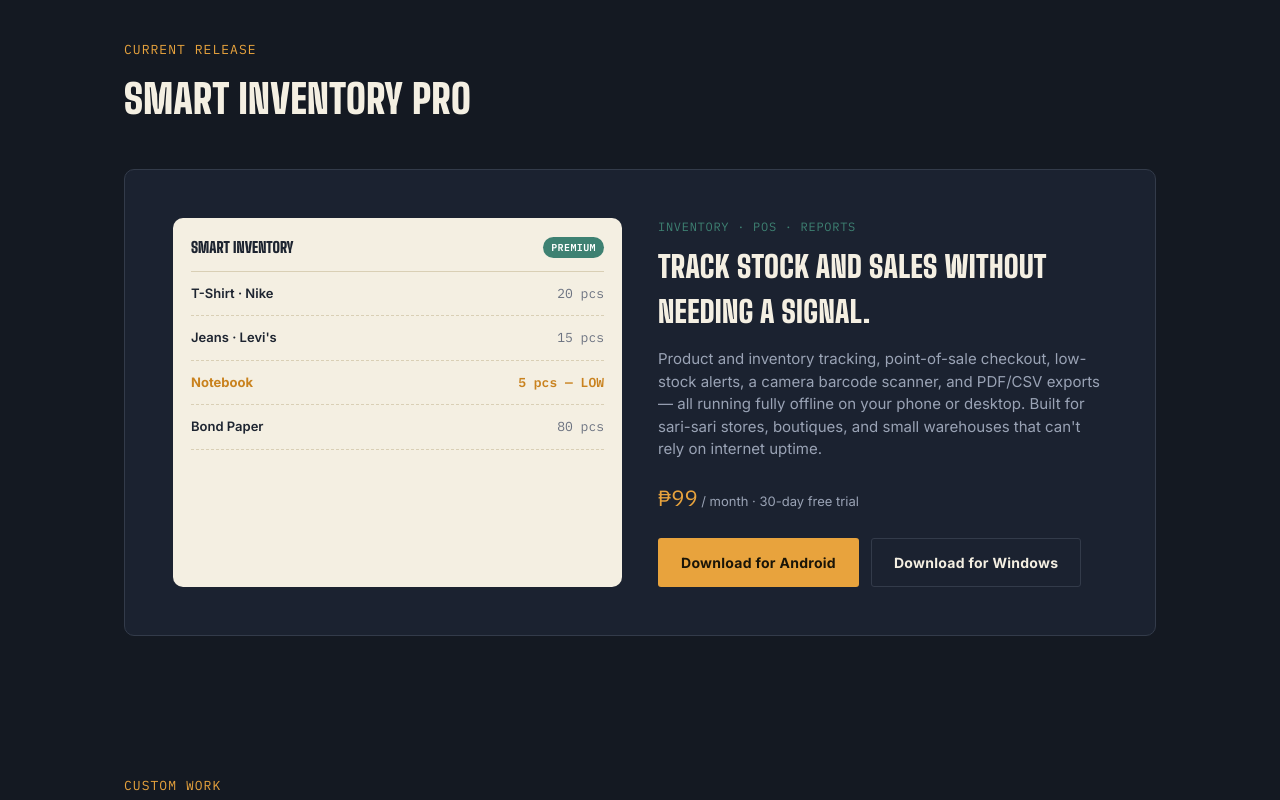
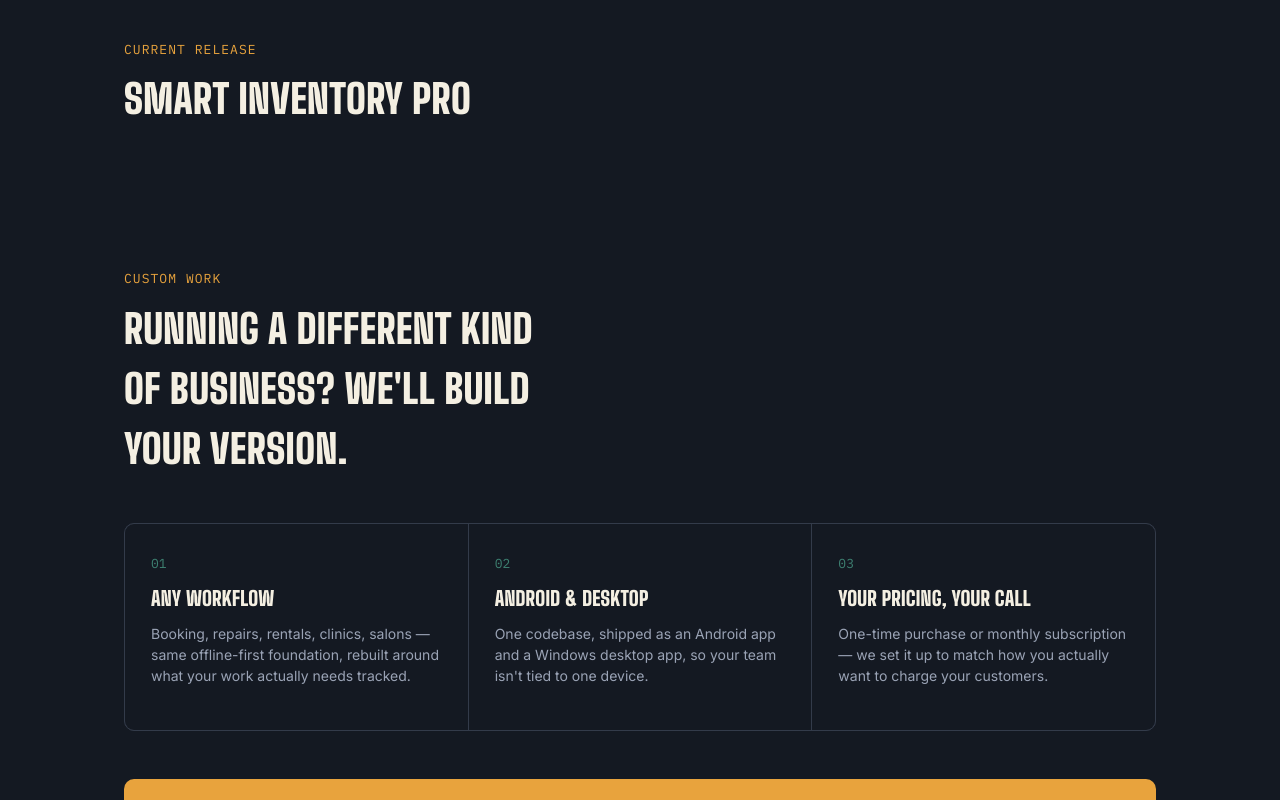
Before and after one commit to riskpilot10-ui/badaai-website, a plain HTML site: page index.html in a window 1280 px wide. Shown: the part 1360-2160 px from the top of the page. Drawn offline with Linux system fonts and the light colour scheme; no server answers.

Commit message:
Refactor app card to dynamic loading and enhance tracking
Removed static app card details and replaced with a dynamic apps container. Updated trackEvent function to accept extra data for tracking.

```diff
--- a/index.html
+++ b/index.html
@@ -566,33 +566,9 @@
     <div class="section-label">Current Release</div>
     <h2>Smart Inventory Pro</h2>
 
-    <div class="app-card">
-      <div class="mockup">
-        <div class="mockup-bar">
-          Smart Inventory
-          <span class="badge-mini">PREMIUM</span>
-        </div>
-        <div class="mockup-row"><span class="n">T-Shirt · Nike</span><span class="s">20 pcs</span></div>
-        <div class="mockup-row"><span class="n">Jeans · Levi's</span><span class="s">15 pcs</span></div>
-        <div class="mockup-row"><span class="n low">Notebook</span><span class="s low">5 pcs — LOW</span></div>
-        <div class="mockup-row"><span class="n">Bond Paper</span><span class="s">80 pcs</span></div>
-      </div>
-
-      <div class="app-info">
-        <div class="app-eyebrow">Inventory · POS · Reports</div>
-        <h3>Track stock and sales without needing a signal.</h3>
-        <p>
-          Product and inventory tracking, point-of-sale checkout, low-stock
-          alerts, a camera barcode scanner, and PDF/CSV exports — all running
-          fully offline on your phone or desktop. Built for sari-sari stores,
-          boutiques, and small warehouses that can't rely on internet uptime.
-        </p>
-        <div class="app-price">₱99<span> / month · 30-day free trial</span></div>
-        <div class="app-ctas">
-          <a href="https://github.com/riskpilot10-ui/smart-inventory-pro/releases/latest" class="btn btn-primary" onclick="trackEvent('download_apk')">Download for Android</a>
-          <a href="https://github.com/riskpilot10-ui/smart-inventory-pro/releases/latest" class="btn btn-ghost" onclick="trackEvent('download_exe')">Download for Windows</a>
-        </div>
-      </div>
+    <!-- Dynamic Apps Container -->
+    <div id="apps-container">
+      <!-- Auto-loaded from apps/manifest.json -->
     </div>
   </section>
 </div>
@@ -660,19 +636,29 @@
   </div>
 </footer>
 
+<!-- Tracking Script -->
 <script>
-function trackEvent(eventName) {
+function trackEvent(eventName, extraData) {
     try {
+        const payload = { event: eventName };
+        if (extraData) {
+            Object.assign(payload, extraData);
+        }
         fetch('/api/track', {
             method: 'POST',
             headers: { 'Content-Type': 'application/json' },
-            body: JSON.stringify({ event: eventName }),
+            body: JSON.stringify(payload),
             keepalive: true
         }).catch(function() {});
     } catch (e) {}
 }
-trackEvent('pageview');
+
+// Track page view with path
+trackEvent('pageview', { page: window.location.pathname || '/' });
 </script>
+
+<!-- Dynamic App Loader -->
+<script src="/js/apps-loader.js"></script>
 
 </body>
 </html>
```
